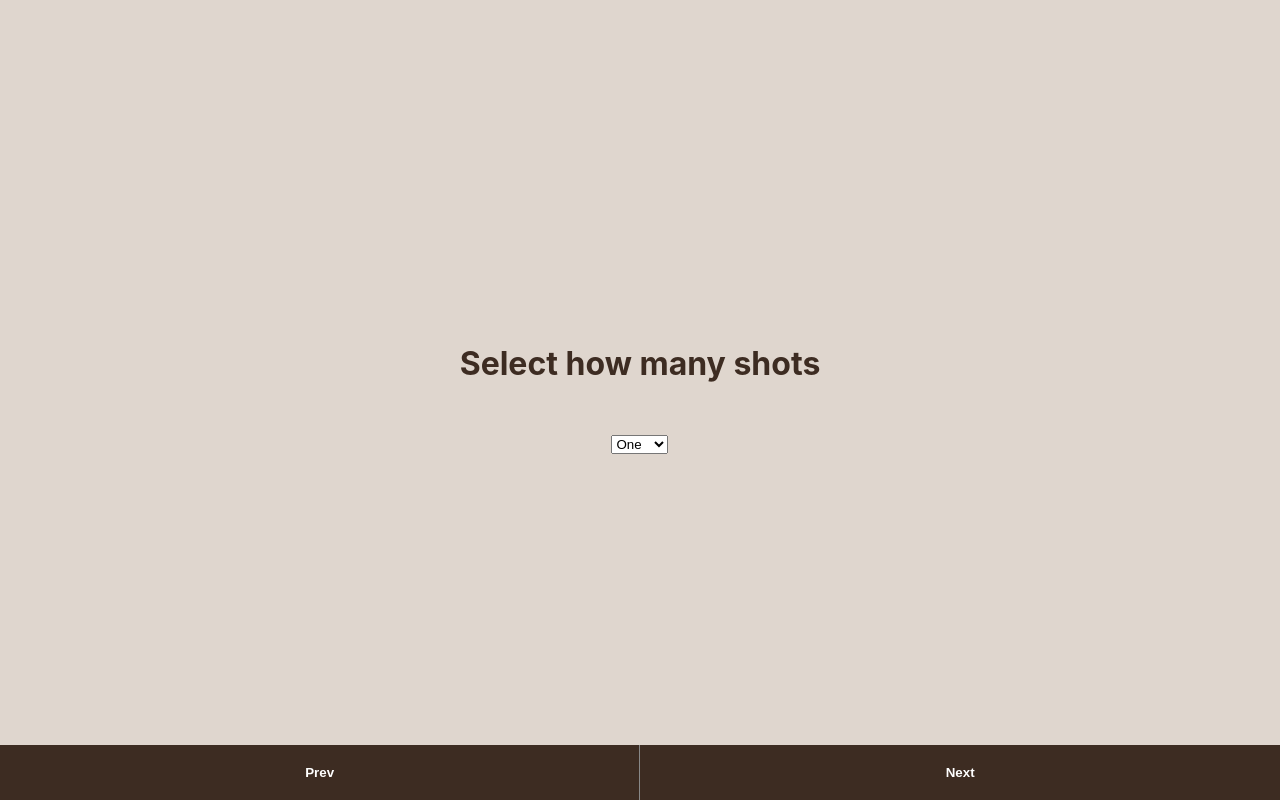
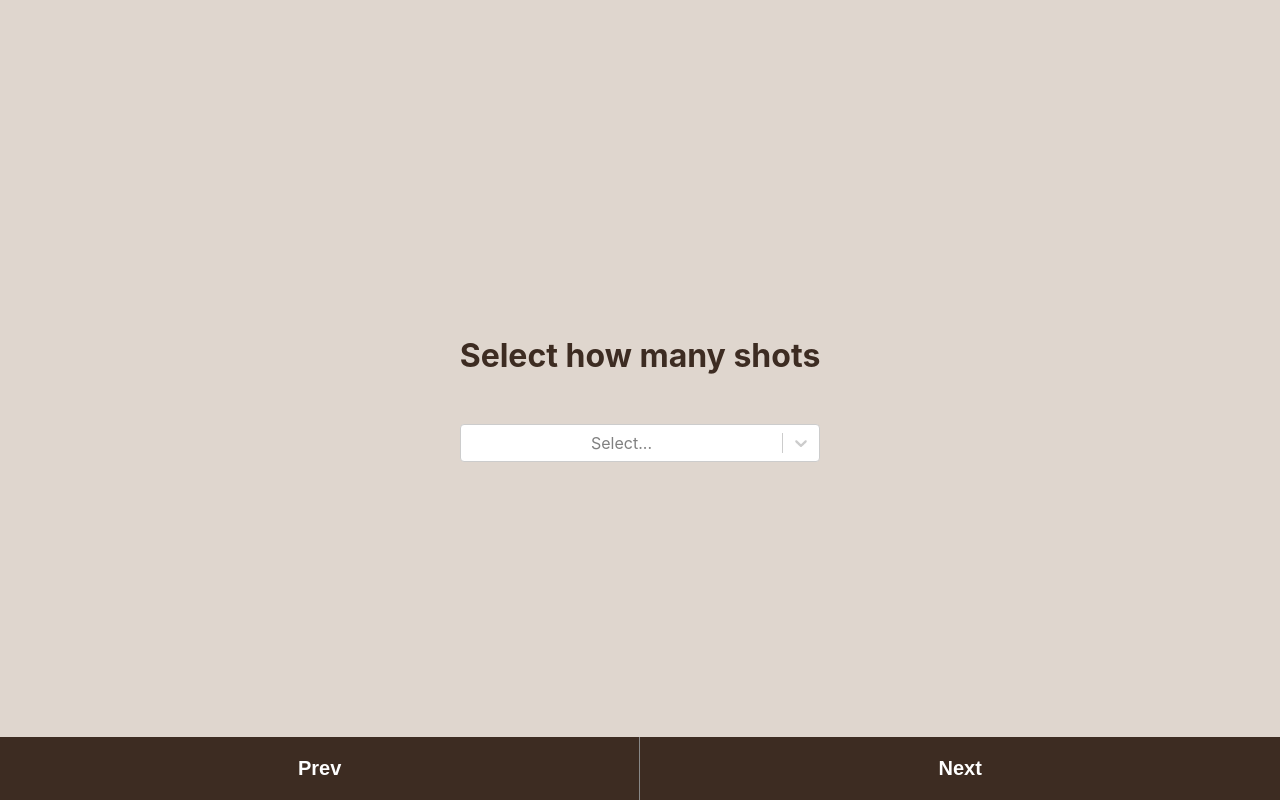
Before and after one commit to Christopherallen/coffee-order, a Next.js app: page / in a window 1280 px wide. Both pictures are taken after a click on the element "Espresso". Built offline with nearby package versions, Linux system fonts and the light colour scheme.

Commit message:
add react-select

```diff
--- a/components/SelectShots.tsx
+++ b/components/SelectShots.tsx
@@ -1,13 +1,16 @@
 import React from 'react';
+import Select from 'react-select'
 
 function SelectShots() {
+  const options = [
+    { value: 'one', label: '1' },
+    { value: 'two', label: '2' },
+    { value: 'three', label: '3' },
+    { value: 'four', label: '4' },
+    { value: 'five', label: '5' }
+  ]
   return (
-    <select value="one">
-      <option value="one">One</option>
-      <option value="two">Two</option>
-      <option value="three">Three</option>
-      <option value="four">Four</option>
-    </select>
+     <Select options={options} />
   )
 }
 
--- a/package.json
+++ b/package.json
@@ -11,7 +11,8 @@
   "dependencies": {
     "next": "12.1.6",
     "react": "18.1.0",
-    "react-dom": "18.1.0"
+    "react-dom": "18.1.0",
+    "react-select": "^5.3.2"
   },
   "devDependencies": {
     "@types/node": "17.0.31",
--- a/styles/SelectCoffeeType.module.css
+++ b/styles/SelectCoffeeType.module.css
@@ -29,6 +29,11 @@
   border-color: #3D2C22;
 }
 
+.active {
+  background-color: #3D2C22;
+  color: #fff;
+}
+
 .card:hover {
   cursor: pointer;
 }
--- a/styles/globals.css
+++ b/styles/globals.css
@@ -21,6 +21,7 @@ a {
   padding: 20px 30px;
   background-color: #3D2C22;
   color: #fff;
+  font-size: 1.25rem;
   font-weight: 800;
   box-shadow: none;
   border: none;
```
Also changed, not shown: 1 other file (tests, documents, lock files or other folders).
